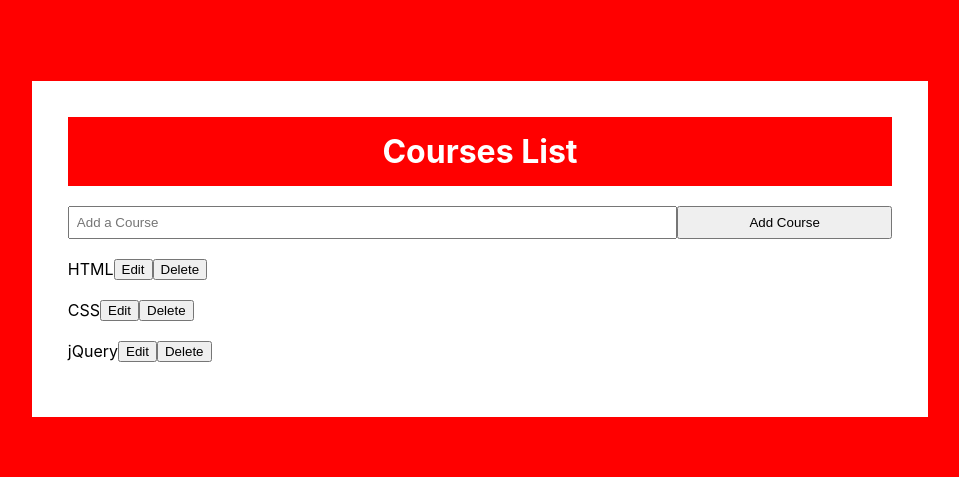
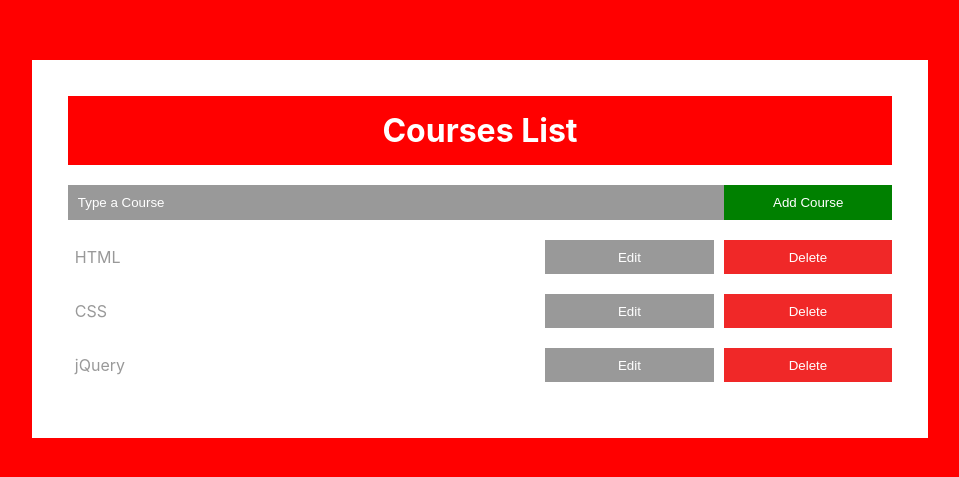
Before and after one commit to MohammedBasha/CourseListApp, a React (Create React App) app: page / in a window 1280 px wide. Shown: the part 151-628 px from the top of the page, without its empty margins (160-1119 px from the left). Built offline with nearby package versions, Linux system fonts and the light colour scheme.

Commit message:
Styling the Application

```diff
--- a/src/components/coursesform/CoursesForm.css
+++ b/src/components/coursesform/CoursesForm.css
@@ -4,14 +4,30 @@
 }
 
 .courseslist-wrapper form input {
-    padding: 7px;
+    padding: 10px;
 }
 
-.courseslist-wrapper form input[type="text"] {
-    flex: 3;
+.courseslist-wrapper .add-form input[type="text"] {
+    flex: 4;
 }
 
-.courseslist-wrapper form input[type="submit"] {
-    flex: 1;
+.courseslist-wrapper .add-form input[type="submit"] {
+    flex: .93;
     cursor: pointer;
 }
+
+.add-form input[type="text"], .update-form input {
+    border: 0;
+    background-color: #999;
+    color: #fff;
+}
+
+.add-form input[type="text"]::placeholder {
+    color: #fff;
+}
+
+.add-form input[type="submit"], .update-form button {
+    background-color: green;
+    color: #fff;
+    border: 0;
+}
--- a/src/components/coursesform/CoursesForm.js
+++ b/src/components/coursesform/CoursesForm.js
@@ -3,11 +3,11 @@ import './CoursesForm.css'
 
 const CoursesForm = props => {
     return(
-        <form onSubmit={props.addCourse}>
+        <form className="add-form" onSubmit={props.addCourse}>
             <input type="text"
                     name="coursename"
                     id="coursename"
-                    placeholder="Add a Course"
+                    placeholder="Type a Course"
                     onChange={props.updateCourse}
                     value={props.currentVal}
             />
--- a/src/components/courseslist/CoursesList.css
+++ b/src/components/courseslist/CoursesList.css
@@ -6,3 +6,47 @@
 .courseslist-wrapper li {
     list-style-type: none;
 }
+
+.edit-form {
+    display: flex;
+}
+.edit-form > * {
+    padding: 7px;
+}
+
+.edit-form span {
+    flex: 3;
+    color: #999;
+}
+
+.edit-form button {
+    flex: 1;
+    cursor: pointer;
+    margin-right: 10px;
+    color: #fff;
+    border: 0;
+}
+
+.edit-form button:first-of-type {
+    background-color: #999;
+}
+
+.edit-form button:last-child {
+    margin-right: 0;
+    background-color: rgb(240, 40, 40);
+}
+
+.update-form {
+    display: flex;
+}
+
+.update-form input {
+    flex: 4;
+    padding: 10px;
+}
+
+.update-form button {
+    flex: .93;
+    padding: 10px;
+    cursor: pointer;
+}
--- a/src/components/courseslist/CoursesList.js
+++ b/src/components/courseslist/CoursesList.js
@@ -13,15 +13,17 @@ class CoursesList extends Component {
         this.setState({isEdit: !this.state.isEdit});
     }
 
-    editCourse = e => {
-        e.preventDefault();
-        this.props.editCourse(this.props.index, this.input.value);
-        this.toggleEdit();
+    editCourse = _ => {
+        if(this.input.value !== '') {
+            this.props.editCourse(this.props.index, this.input.value);
+            this.toggleEdit();
+        } else
+            return false;
     }
 
     handleCourses = _ => {
         return (
-            <form onSubmit={e => e.preventDefault()}>
+            <form className="edit-form" onSubmit={e => e.preventDefault()}>
                 <span>{this.props.details.name}</span>
                 <button onClick={this.toggleEdit}>Edit</button>
                 <button onClick={_ => this.props.deleteCourse(this.props.index)}>
@@ -33,7 +35,7 @@ class CoursesList extends Component {
 
     handleEdit = _ => {
         return (
-            <form onSubmit={e => e.preventDefault()}>
+            <form className="update-form" onSubmit={e => e.preventDefault()}>
                 <input type="text"
                 defaultValue={this.props.details.name}
                 ref={v => this.input = v}
@@ -47,7 +49,7 @@ class CoursesList extends Component {
     render() {
         return (
             <li>
-                {!this.state.isEdit ? this.handleCourses() : this.handleEdit()}
+                {this.state.isEdit ? this.handleEdit() : this.handleCourses()}
             </li>
         );
     }
```
